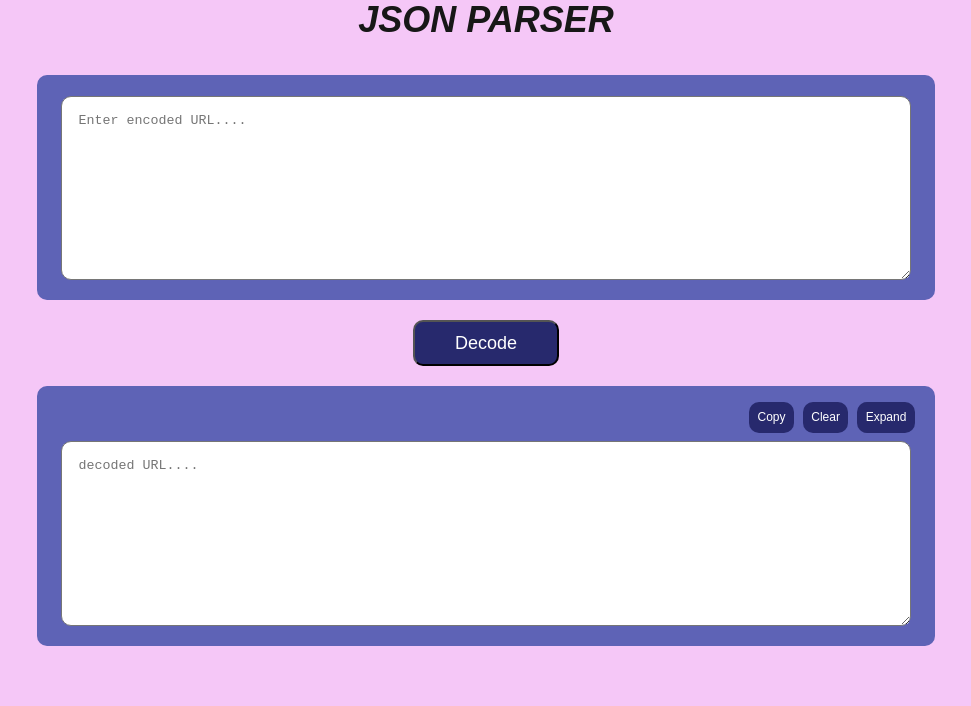
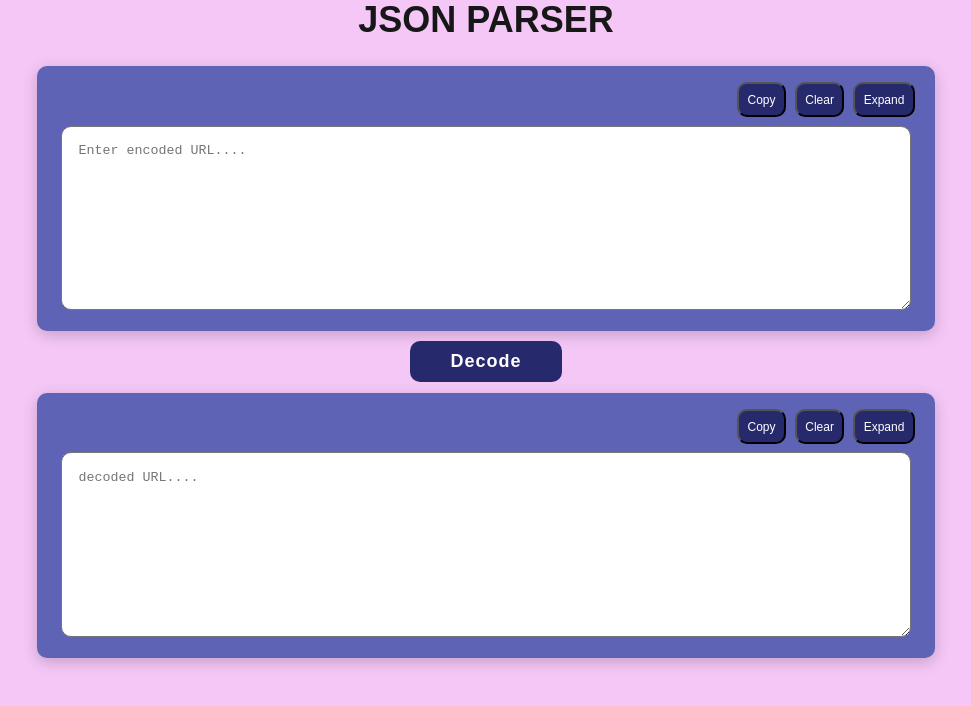
Before and after one commit to JagdishMedkart/JSON-parser, a Next.js app in the folder json-parser/: page / in a window 1280 px wide. Shown: the top 706 px of the page, without its empty margins (154-1125 px from the left). Built offline with nearby package versions, Linux system fonts and the light colour scheme.

Commit message:
some fixes and added buttons for input too

```diff
--- a/json-parser/src/app/layout.js
+++ b/json-parser/src/app/layout.js
@@ -19,7 +19,7 @@ export const metadata = {
 
 export default function RootLayout({ children }) {
   return (
-    <html lang="en">
+    <html lang="en" suppressHydrationWarning>
       <body className={`${geistSans.variable} ${geistMono.variable}`}>
         <StoreProvider>
         {children}
--- a/json-parser/src/app/page.module.css
+++ b/json-parser/src/app/page.module.css
@@ -11,7 +11,7 @@
   align-items: center;
   justify-items: center;
   height: 100%;
-  padding: 10px;
+  padding-top: 10px;
   /* gap: 64px; */
   font-family: var(--font-geist-sans);
   /* background: url("../../public/img1.jpg");
@@ -24,7 +24,7 @@
 .h1 {
   font-size: 36px;
   font-weight: 900;
-  font-style: italic;
+  /* font-style: italic; */
   font-family: Arial, Helvetica, sans-serif;
 }
 
--- a/json-parser/src/components/InputViewer.jsx
+++ b/json-parser/src/components/InputViewer.jsx
@@ -4,55 +4,96 @@ import { useAppDispatch } from "@/lib/store";
 import {
     setJsonInput,
     setJsonOutput,
-  parseJson,
     setErrorMessage,
     setOutputRows,
-  setExpand,
+    setExpandOutput,
+    setInputRows,
+    setExpandInput,
 } from "@/lib/features/jsonParsing/jsonParsingSlice";
 import styles from "../styles/InputViewer.module.scss";
 import toast, { Toaster } from "react-hot-toast";
 
 const InputViewer = () => {
-  const jsonInputState = useAppSelector((state) => state.jsonParsing.jsonInput);
+    const jsonInputState = useAppSelector(
+        (state) => state.jsonParsing.jsonInput
+    );
     const jsonOutputState = useAppSelector(
         (state) => state.jsonParsing.jsonOutput
     );
-  const jsonObj = useAppSelector((state) => state.jsonParsing.jsonObj);
     const errorMessage = useAppSelector(
         (state) => state.jsonParsing.errorMessage
     );
     const outputRow = useAppSelector((state) => state.jsonParsing.outputRow);
-  const expand = useAppSelector((state) => state.jsonParsing.expand);
+    const inputRow = useAppSelector((state) => state.jsonParsing.inputRow);
+    const expandOutput = useAppSelector(
+        (state) => state.jsonParsing.expandOutput
+    );
+    const expandInput = useAppSelector(
+        (state) => state.jsonParsing.expandInput
+    );
     const dispatch = useAppDispatch();
 
-  const handleCopy = (ln) => {
+    const handleCopyOutput = (ln) => {
+        if (ln?.length > 0) {
             navigator.clipboard.writeText(ln);
-    if (ln?.length > 0) toast.success("Text Copied!");
+            toast.success("Output Text Copied!");
+        }
     };
 
     let count = 0;
 
-  const handleClear = () => {
+    const handleClearOutput = () => {
         dispatch(setJsonOutput(""));
         dispatch(setOutputRows(10));
         count = 0;
     };
 
-  const handleExapnd = () => {
+    const handleExpandOutput = () => {
         for (let i of jsonOutputState) {
             if (i == "\n") {
                 count++;
             }
         }
         console.log("total lines = ", count);
-    dispatch(setOutputRows(count + 4));
-    dispatch(setExpand(false));
+        dispatch(setOutputRows(Math.max(count + 1, 10)));
+        dispatch(setExpandOutput(false));
     };
 
-  const handleShrink = () => {
+    const handleShrinkOutput = () => {
         dispatch(setOutputRows(10));
-    dispatch(setExpand(true));
+        dispatch(setExpandOutput(true));
+    };
+
+    const handleCopyInput = (ln) => {
+        if (ln?.length > 0) {
+            navigator.clipboard.writeText(ln);
+            toast.success("Input Text Copied!");
         }
+    };
+
+    const handleClearInput = () => {
+        dispatch(setJsonInput(""));
+        dispatch(setInputRows(10));
+        count2 = 0;
+    };
+
+    let count2 = 0;
+
+    const handleExpandInput = () => {
+        for (let i of jsonInputState) {
+            if (i == "\n") {
+                count2++;
+            }
+        }
+        console.log("total lines = ", count2);
+        dispatch(setInputRows(count2 + 1));
+        dispatch(setExpandInput(false));
+    };
+
+    const handleShrinkInput = () => {
+        dispatch(setInputRows(10));
+        dispatch(setExpandInput(true));
+    };
 
     function convertObjToString(obj, num, prop2) {
         let string = [];
@@ -66,7 +107,10 @@ const InputViewer = () => {
                         tmp += "\t";
                     }
                     string.push(
-            tmp + prop + " : " + convertObjToString(obj[prop], num + 1, prop)
+                        tmp +
+                            prop +
+                            " : " +
+                            convertObjToString(obj[prop], num + 1, prop)
                     );
                 }
             }
@@ -74,15 +118,23 @@ const InputViewer = () => {
             for (let i = 0; i < num - 1; i++) {
                 tmp += "\t";
             }
-      for (let i = 0; i < prop2?.length + 3; i++) {
-        tmp += " ";
-      }
+            // for (let i = 0; i < prop2?.length + 3; i++) {
+            //     tmp += " ";
+            // }
             return "{\n" + string.join(",\n") + "\n" + tmp + "}";
         } else if (typeof obj == "object" && !(obj.join == undefined)) {
             for (let prop in obj) {
-        string.push(convertObjToString(obj[prop], num + 1));
+                let tmp = "";
+                for (let i = 0; i < num; i++) {
+                    tmp += "\t";
                 }
-      return "[" + string.join(", ") + "]";
+                string.push(tmp + convertObjToString(obj[prop], num + 1));
+            }
+            let tmp = "";
+            for (let i = 0; i < num - 1; i++) {
+                tmp += "\t";
+            }
+            return "[\n" + string.join(",\n") + "\n" + tmp + "]";
         } else if (typeof obj == "function") {
             string.push(obj.toString());
         } else {
@@ -93,10 +145,38 @@ const InputViewer = () => {
 
     return (
         <div className={styles.mainDiv}>
-      <div className={styles.secondDiv}>
+            <div className={styles.secondDiv2}>
+                <div className={styles.div3}>
+                    <button
+                        className={styles.btn2}
+                        onClick={() => {
+                            handleCopyInput(jsonInputState);
+                        }}
+                    >
+                        Copy
+                    </button>
+                    <button
+                        className={styles.btn2}
+                        onClick={() => {
+                            handleClearInput();
+                        }}
+                    >
+                        Clear
+                    </button>
+                    <button
+                        className={styles.btn2}
+                        onClick={() => {
+                            expandInput
+                                ? handleExpandInput()
+                                : handleShrinkInput();
+                        }}
+                    >
+                        {expandInput ? "Expand" : "Shrink"}
+                    </button>
+                </div>
                 <textarea
                     className={styles.textarea}
-          rows={10}
+                    rows={inputRow}
                     cols={100}
                     placeholder="Enter encoded URL...."
                     value={jsonInputState}
@@ -113,9 +193,11 @@ const InputViewer = () => {
                             return;
                         }
                         const jsonObject = JSON.parse(jsonInputState);
-            console.log("json object = ", jsonObject);
+                        handleShrinkInput();
+                        handleShrinkOutput();
+                        // console.log("json object = ", jsonObject);
                         let output = convertObjToString(jsonObject, 1);
-            console.log("final output = ", output);
+                        // console.log("final output = ", output);
                         dispatch(setJsonOutput(output));
                     } catch (error) {
                         toast.error(error.message);
@@ -132,7 +214,7 @@ const InputViewer = () => {
                     <button
                         className={styles.btn2}
                         onClick={() => {
-              handleCopy(jsonOutputState);
+                            handleCopyOutput(jsonOutputState);
                         }}
                     >
                         Copy
@@ -140,7 +222,7 @@ const InputViewer = () => {
                     <button
                         className={styles.btn2}
                         onClick={() => {
-              handleClear();
+                            handleClearOutput();
                         }}
                     >
                         Clear
@@ -148,10 +230,12 @@ const InputViewer = () => {
                     <button
                         className={styles.btn2}
                         onClick={() => {
-              expand ? handleExapnd() : handleShrink();
+                            expandOutput
+                                ? handleExpandOutput()
+                                : handleShrinkOutput();
                         }}
                     >
-            {expand ? "Expand" : "Shrink"}
+                        {expandOutput ? "Expand" : "Shrink"}
                     </button>
                 </div>
                 <textarea
@@ -163,7 +247,6 @@ const InputViewer = () => {
                     onChange={(e) => dispatch(setJsonOutput(e.target.value))}
                 />
             </div>
-      {/* <h3 className={styles.h3}>{errorMessage}</h3> */}
             <Toaster />
         </div>
     );
--- a/json-parser/src/lib/features/jsonParsing/jsonParsingSlice.js
+++ b/json-parser/src/lib/features/jsonParsing/jsonParsingSlice.js
@@ -3,10 +3,12 @@ import { createSlice } from "@reduxjs/toolkit";
 const initialState = {
     jsonInput: "",
     jsonOutput: "",
-    jsonObj: {value: {}},
+    jsonObj: { value: {} },
     errorMessage: "",
     outputRow: 10,
-    expand: true,
+    inputRow: 10,
+    expandOutput: true,
+    expandInput: true,
 };
 
 export const jsonSlice = createSlice({
@@ -19,24 +21,23 @@ export const jsonSlice = createSlice({
         setJsonOutput: (state, action) => {
             state.jsonOutput = action.payload;
         },
-        parseJson: (state) => {
-            state.jsonObj = {...state.jsonObj.value, value: JSON.parse(state.jsonInput)};
-            console.log(JSON.stringify(state.jsonInput));
-            console.log(JSON.parse(state.jsonInput));
-            // console.log(ans);
-            console.log(state.jsonObj);
-        },
         setErrorMessage: (state, action) => {
             state.errorMessage = action.payload;
         },
         setOutputRows: (state, action) => {
             state.outputRow = action.payload;
         },
-        setExpand: (state, action) => {
-            state.expand = !state.expand;
+        setExpandOutput: (state, action) => {
+            state.expandOutput = action.payload;
+        },
+        setInputRows: (state, action) => {
+            state.inputRow = action.payload;
+        },
+        setExpandInput: (state, action) => {
+            state.expandInput = action.payload;
         }
     },
 });
 
-export const { setJsonInput, setJsonOutput, parseJson, setErrorMessage, setOutputRows, setExpand } = jsonSlice.actions;
+export const { setJsonInput, setJsonOutput, setErrorMessage, setOutputRows, setExpandOutput, setInputRows, setExpandInput } = jsonSlice.actions;
 export const jsonParsingReducer = jsonSlice.reducer;
--- a/json-parser/src/lib/hooks.js
+++ b/json-parser/src/lib/hooks.js
@@ -1,6 +1,5 @@
 import { useDispatch, useSelector, useStore } from 'react-redux'
 
-// Use throughout your app instead of plain `useDispatch` and `useSelector`
 export const useAppDispatch = useDispatch.withTypes()
 export const useAppSelector = useSelector.withTypes()
 export const useAppStore = useStore.withTypes()
--- a/json-parser/src/styles/InputViewer.module.scss
+++ b/json-parser/src/styles/InputViewer.module.scss
@@ -6,18 +6,7 @@
     margin: auto;
     margin-top: 2%;
     width: 80%;
-}
-
-.secondDiv {
-    display: flex;
-    justify-content: center;
-    align-items: center;
-    flex-direction: column;
-    background-color: #5e63b6;
-    padding: 2% 4%;
-    margin: 2% auto;
-    border-radius: 10px;
-    color: white;
+    // box-shadow: 0 10px 30px rgba(0, 0, 0, 0.3);;
 }
 
 .secondDiv2 {
@@ -27,9 +16,10 @@
     flex-direction: column;
     background-color: #5e63b6;
     padding: 4% 4% 2% 4%;
-    margin: 2% auto;
+    margin: 1% auto;
     border-radius: 10px;
     color: white;
+    box-shadow: 0 4px 15px rgba(0, 0, 0, 0.2);
 }
 
 .textarea {
@@ -38,14 +28,18 @@
 }
 
 .btn {
+    border: none;
     padding: 1% 4%;
     font-size: 18px;
     background-color:#27296d;
     color: white;
     border-radius: 10px;
+    font-weight: bold;
+    letter-spacing: 1px;
     &:hover {
         cursor: pointer;
-
+        background-color: black;
+        color: white;
     }
 }
 
@@ -66,7 +60,7 @@
 }
 
 .btn2 {
-    border: none;
+    border-color: none;
     padding: 1%;
     margin-left: 1%;
     font-size: 12px;
@@ -74,10 +68,12 @@
     color: white;
     border-radius: 10px;
     position: relative;
+    // transition: all 0.1s ease-in-out;
     right: 0;
     &:hover {
         cursor: pointer;
         background-color: #f5c7f7;
+        border-color: #f5c7f7;
         color: black;
     }
 }
```
Also changed, not shown: json-parser/src/components/JsonInput.jsx (deleted, +0 -52 lines). Lines whose indentation alone changed are shown as unchanged.
